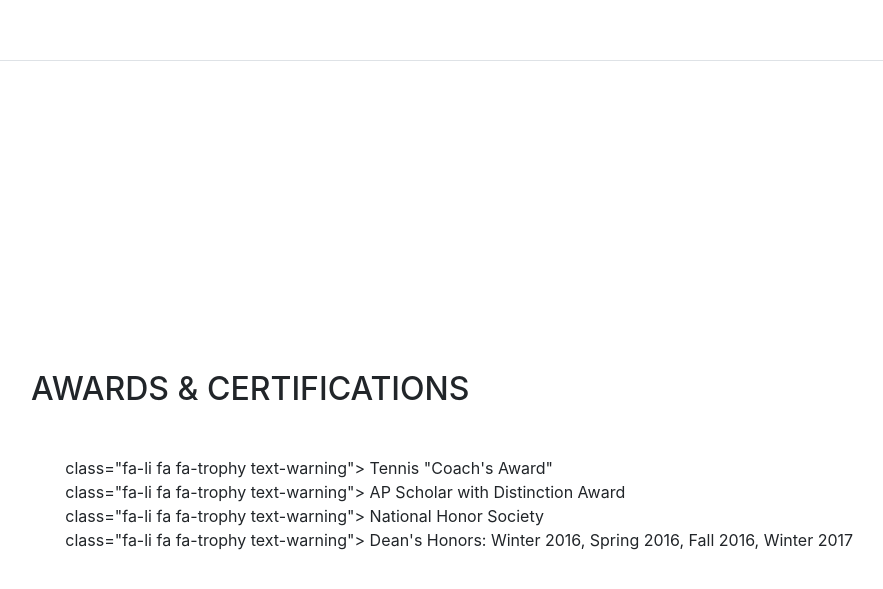
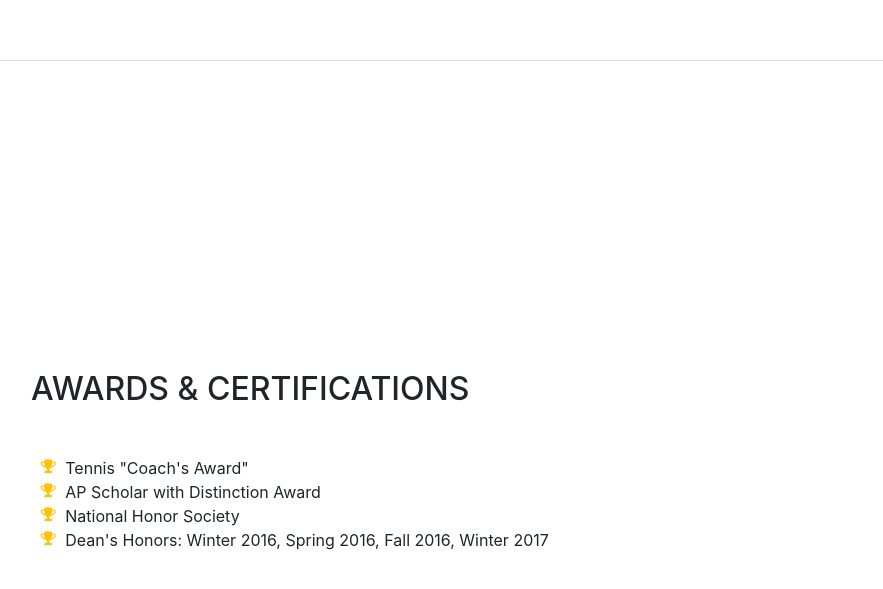
Before and after one commit to nleeds/nleeds.github.io, a website with bundled scripts: page index.html in a window 1280 px wide. Shown: the part 4826-5415 px from the top of the page, without its empty margins (289-1172 px from the left). Built offline with nearby package versions, Linux system fonts and the light colour scheme; a web font is replaced by a local one.

Commit message:
fixed awards
forgot <i

```diff
--- a/index.html
+++ b/index.html
@@ -251,8 +251,6 @@
             <i class="devicon-ssh-plain"></i>
             </li>
           </ul>
-
-          </ul>
         </div>
       </section>
 
@@ -268,14 +266,15 @@
         <div class="my-auto">
           <h2 class="mb-5">Awards &amp; Certifications</h2>
           <ul class="fa-ul mb-0">
-            <li> class="fa-li fa fa-trophy text-warning"></i>
+            <li>
+                <i class="fa-li fa fa-trophy text-warning"></i>
               Tennis "Coach's Award"</li>
-            <li> class="fa-li fa fa-trophy text-warning"></i>
+            <li> <i class="fa-li fa fa-trophy text-warning"></i>
               AP Scholar with Distinction Award</li>
-            <li> class="fa-li fa fa-trophy text-warning"></i>
+            <li> <i class="fa-li fa fa-trophy text-warning"></i>
               National Honor Society
             </li>
-            <li> class="fa-li fa fa-trophy text-warning"></i>
+            <li> <i class="fa-li fa fa-trophy text-warning"></i>
               Dean's Honors: Winter 2016, Spring 2016, Fall 2016, Winter 2017
             </li>
           </ul>
```
